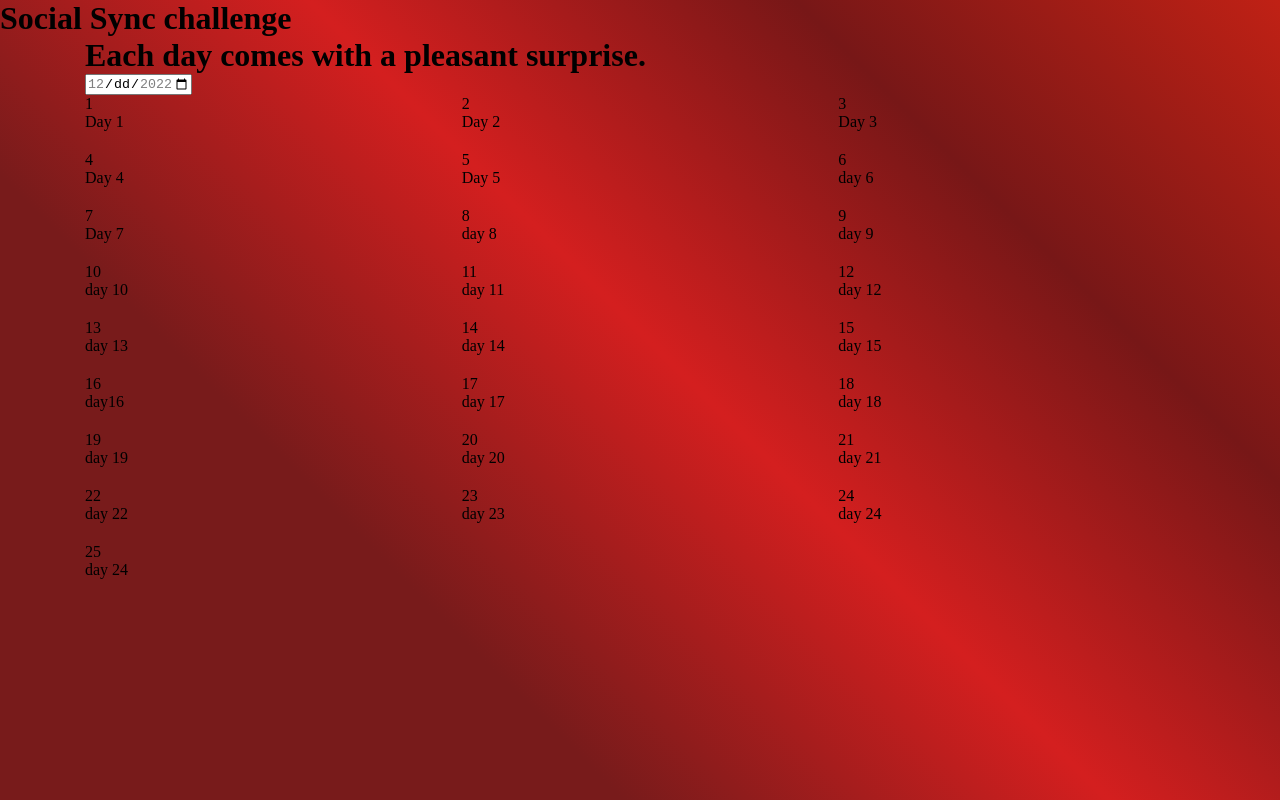
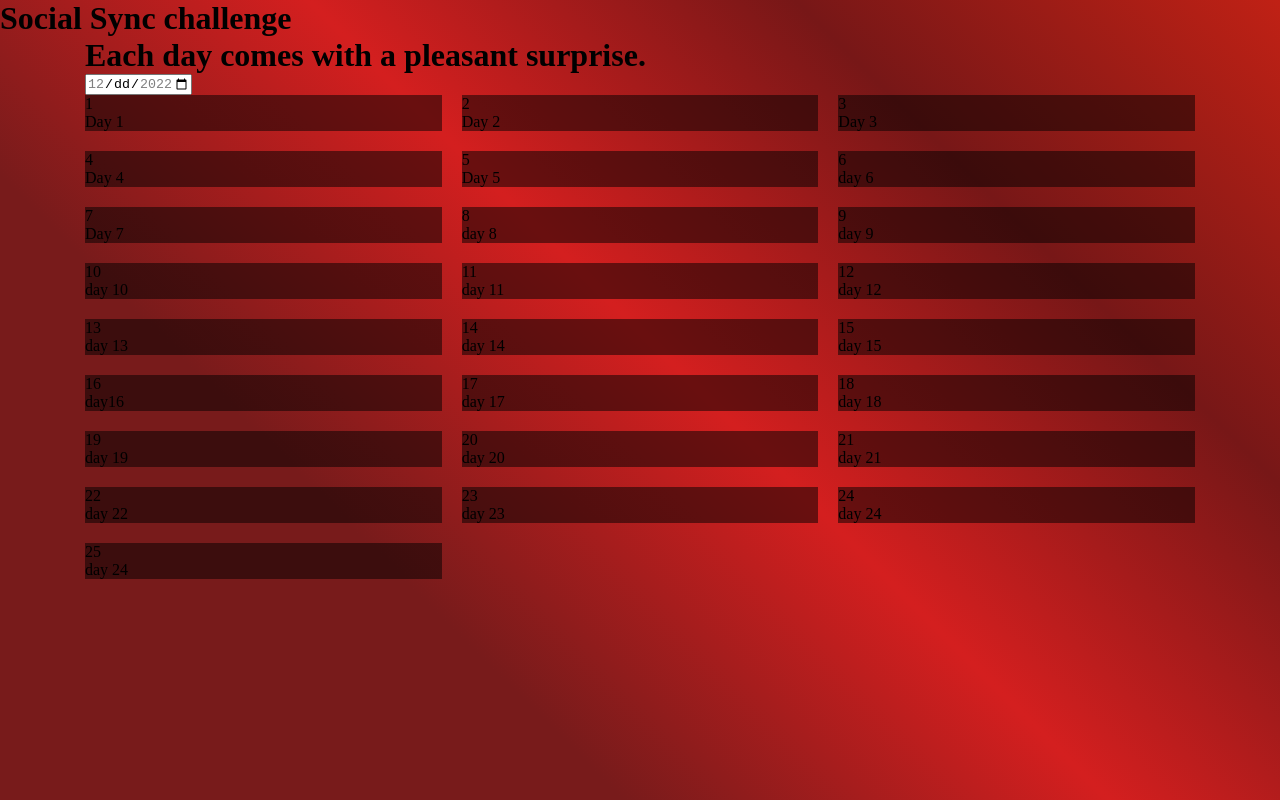
Before and after one commit to flare-s/social-sync, a React (Create React App) app: page / in a window 1280 px wide. Built offline with nearby package versions, Linux system fonts and the light colour scheme.

Commit message:
Create individual window component

```diff
--- a/src/components/WindowsList.js
+++ b/src/components/WindowsList.js
@@ -1,14 +1,12 @@
 import React from "react";
 import windowsArray from "../data";
+import Window from "./window/Window";
 
 const WindowsList = () => {
   return (
     <ul className="grid">
       {windowsArray.map((window) => (
-        <li key={window.id}>
-          <div>{window.day}</div>
-          <div>{window.text}</div>
-        </li>
+        <Window key={window.id} window={window} />
       ))}
     </ul>
   );
--- a/src/components/window/Window.js
+++ b/src/components/window/Window.js
@@ -1,8 +1,18 @@
-import React from "react";
+import React, { useState } from "react";
+import windowStyles from "./Window.module.scss";
 
-const Window = () => {
+const Window = ({ window }) => {
+  const [isOpen, setIsOpen] = useState(false);
+
+  const handleClick = () => {
+    setIsOpen((prevState) => !prevState);
+  };
+
   return (
-    <li key={window.id}>
+    <li
+      className={`${windowStyles.window} ${isOpen ? windowStyles.active : ""}`}
+      onClick={handleClick}
+    >
       <div>{window.day}</div>
       <div>{window.text}</div>
     </li>
--- a/src/components/window/Window.module.scss
+++ b/src/components/window/Window.module.scss
@@ -0,0 +1,7 @@
+.window {
+  background-color: rgba(0, 0, 0, 0.5);
+
+  &.active {
+    background-color: rgba(32, 84, 139, 0.5);
+  }
+}
```
